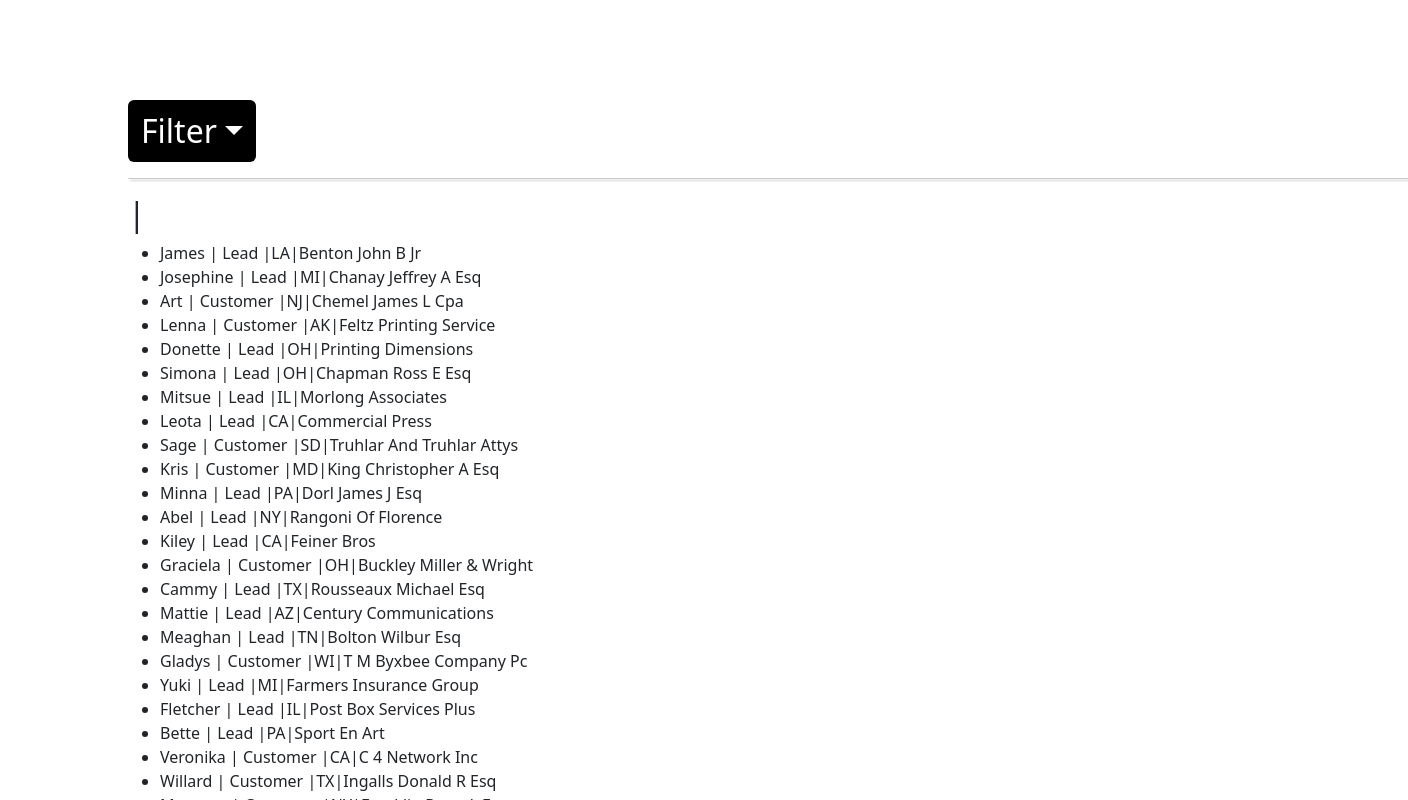
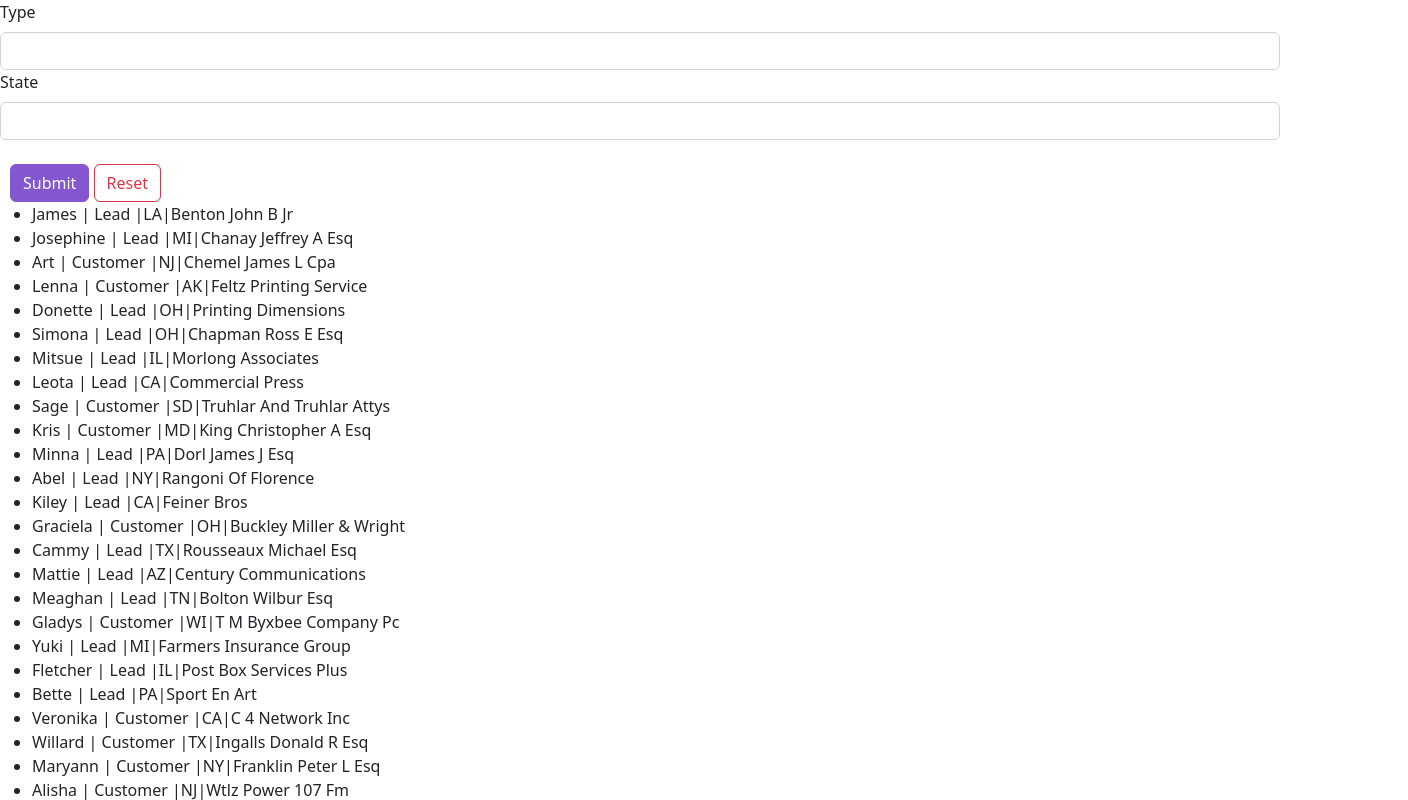
Before and after one commit to Fara7amad/crm-system, a React (Vite) app: page /clients in a window 1280 px wide. Shown: the top 800 px of the page, 1408 px wide, since content can reach past the window. Built offline with nearby package versions, Linux system fonts and the light colour scheme.

Commit message:
Final result

```diff
--- a/package.json
+++ b/package.json
@@ -15,7 +15,10 @@
     "@fortawesome/react-fontawesome": "^0.2.0",
     "bootstrap": "^5.2.2",
     "formik": "^2.2.9",
+    "mdb-react-ui-kit": "^5.0.0",
+    "mdb-ui-kit": "^6.0.0",
     "react": "^18.2.0",
+    "react-bootstrap": "^2.6.0",
     "react-dom": "^18.2.0",
     "react-router-dom": "^6.4.3",
     "sass": "^1.56.0"
--- a/src/components/FormFilterDrop.jsx
+++ b/src/components/FormFilterDrop.jsx
@@ -1,7 +1,8 @@
 import { useState, useEffect } from "react";
 import { useClient } from "@contexts/ClientsContext";
 import "./client/FormClientFilter.css";
-
+import Button from "react-bootstrap/Button";
+import Form from "react-bootstrap/Form";
 const defaultFilters = { state: "", type: "" };
 
 const FormFilterDrop = ({ filteredList, setFilterList }) => {
@@ -20,10 +21,7 @@
   };
 
   const onClickAll = () => {
-    console.log("true");
     setFilterList(clients);
-    console.log(clients);
-    console.log(filteredList, "FilerList");
   };
 
   const onSubmit = (event) => {
@@ -38,7 +36,7 @@
       filtered = [
         ...filtered.filter((client) => client.state == filters.state),
       ];
-    console.log(filtered);
+
     setFilterList(filtered);
 
     // alert(JSON.stringify(form, null, 4));
@@ -47,68 +45,36 @@
   return (
     <div className="dropdown">
       {" "}
-      <form onSubmit={onSubmit}>
-        <button
-          id="ddrop"
-          className="btn dropdown-toggle"
-          type="button"
-          data-bs-toggle="dropdown"
-          aria-expanded="false"
-        >
-          Filter
-        </button>
-
-        <ul className="dropdown-menu" aria-labelledby="dropdownMenu2">
-          <li>
-            <input
-              type="text"
-              placeholder="Type"
-              value={filters.type}
-              onChange={onChangeType}
-            />
-          </li>
-          <hr />
-          <li>
-            <input
-              type="text"
-              placeholder="Stats"
-              value={filters.state}
-              onChange={onChangeState}
-            />
-          </li>
-
-          <hr />
-          <li>
-            {/* <input
-              class="form-check-input"
-              type="checkbox"
-              value=""
-              id="flexCheckDefault"
-            />
-            <label
-              class="form-check-label"
-              htmlFor="flexCheckDefault"
-              onChange={onClickAll}
-            >
-              Default checkbox
-            </label> */}
-            <button className="All" type="button" onClick={onClickAll}>
-              All Clients
-            </button>
-          </li>
-
-          <hr />
-          <li>
-            <button type="submit" className="btn-submit">
-              Submit
-            </button>
-          </li>
-        </ul>
+      <form>
+        <Form.Label htmlFor="inputPassword5">Type</Form.Label>
+        <Form.Control
+          onChange={onChangeType}
+          type="text"
+          id="inputPassword5"
+          aria-describedby="passwordHelpBlock"
+        />
+        <Form.Label htmlFor="inputPassword5">State</Form.Label>
+        <Form.Control
+          onChange={onChangeState}
+          type="text"
+          id="inputPassword5"
+          aria-describedby="passwordHelpBlock"
+        />
+        <br />
+        <div className="divBtn">
+          <Button type="submit" onClick={onSubmit} className="btn-submit">
+            Submit
+          </Button>{" "}
+          <Button
+            type="button"
+            onClick={onClickAll}
+            className="btn-all"
+            variant="outline-danger"
+          >
+            Reset
+          </Button>
+        </div>
       </form>
-      <hr />
-      <h2>
-        {filters.type}|{filters.state}
-      </h2>
       <div>
         <ul>
           {filteredList.map((client) => (
--- a/src/components/client/FormClientFilter.css
+++ b/src/components/client/FormClientFilter.css
@@ -1,61 +1,12 @@
-#ddrop {
-  background-color: black;
-  color: white;
-  font-size: xx-large;
+.btn-submit {
+  background-color: #8456cf !important;
+  border-color: #8456cf !important;
 }
-
-.dropdown {
+.btn-submit:hover {
+  background-color: #632cba !important;
+  border-color: #632cba !important;
+}
+.divBtn {
   position: relative;
-  left: 10%;
-  top: 100px;
+  left: 10px;
 }
-
-ul.dropdown-menu li input {
-  padding-left: 10px;
-  padding-bottom: 10px;
-  width: 50%;
-
-  border-style: 20px;
-  border-radius: 12px;
-  display: flex;
-  align-self: center;
-  border-color: rgb(44, 44, 44);
-  box-shadow: 1px 1px 1px 1px;
-}
-
-ul.dropdown-menu li {
-  display: flex;
-  justify-content: center;
-  justify-content: space-around;
-}
-
-ul.dropdown-menu {
-  background: #eee;
-  border-radius: 10px;
-  border-color: black;
-  width: 250px;
-
-  box-shadow: 1px 1px;
-}
-.btn-submit {
-  width: 100px;
-  height: 40px;
-  background-color: black;
-  color: white;
-  border-radius: 8px;
-}
-hr {
-  border-radius: 2px;
-  box-shadow: 2px 2px 2px;
-  box-shadow: rgb(0, 0, 0);
-}
-select {
-  padding-left: 10px;
-  padding-bottom: 10px;
-  width: 80%;
-  border-color: rgb(44, 44, 44);
-  border-radius: 5px;
-}
-select .op:hover {
-  background-color: black;
-}
--- a/src/pages/Clients.jsx
+++ b/src/pages/Clients.jsx
@@ -6,12 +6,8 @@
 
 function Clients() {
   const clients = useClient();
-  const [obj_Filter, setObj_Filter] = useState({});
+
   const [filteredList, setFilteredList] = useState(clients);
-
-  const getData = (obj) => {
-    setObj_Filter(obj);
-  };
 
   const getDataFilterList = (filterL) => {
     setFilteredList(filterL);
```
Also changed, not shown: src/components/client/MyButton.jsx (deleted, +0 -27 lines), 1 other file (tests, documents, lock files or other folders).
